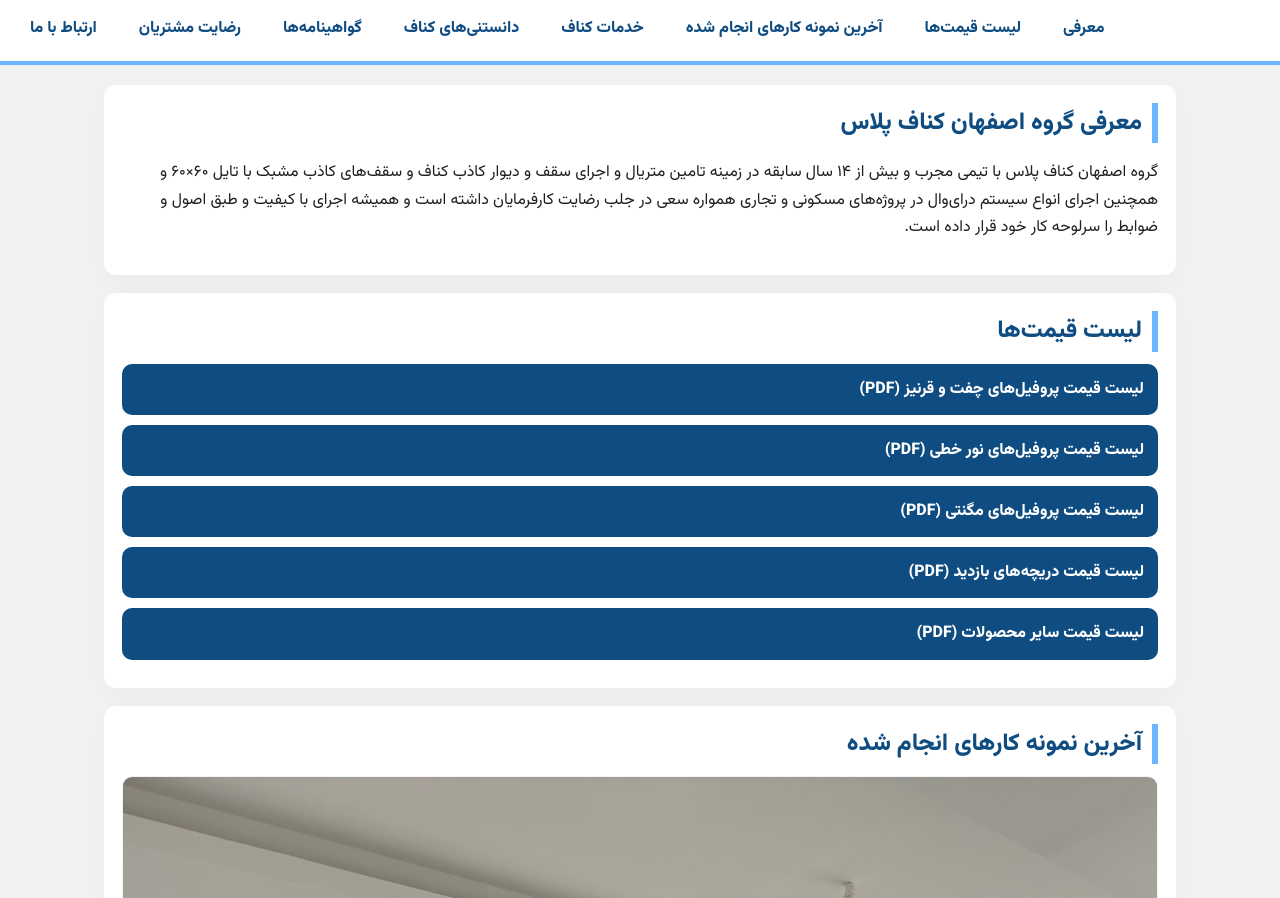
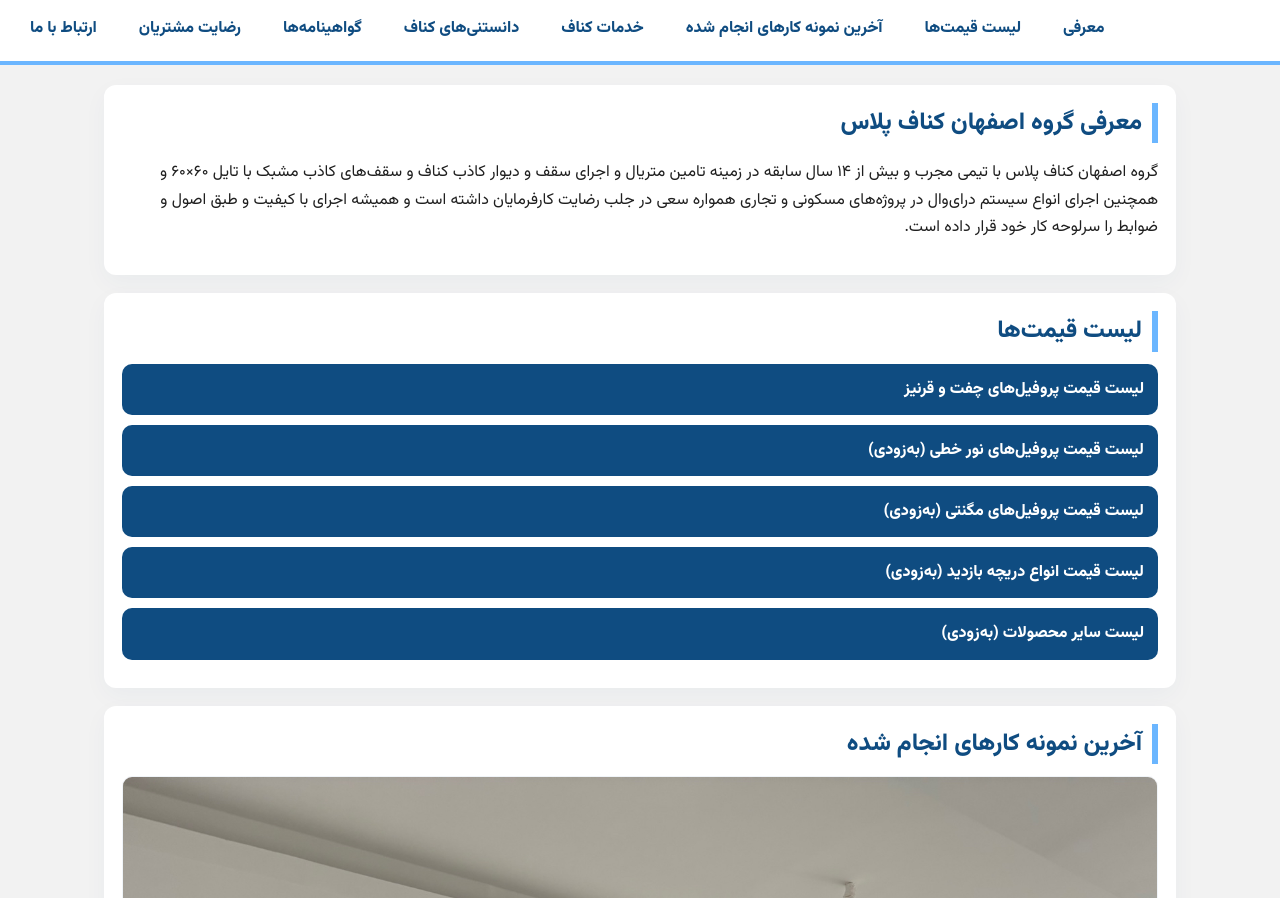
Before and after one commit to hamedansari696-hash/Esfahan_Knauf_Plus, a plain HTML site: page index.html in a window 1280 px wide. Shown: the part 202-1100 px from the top of the page. Drawn offline with Linux system fonts and the light colour scheme; files whose address does not match are found by name.

Commit message:
Update PDF links to use Persian titles

```diff
--- a/index.html
+++ b/index.html
@@ -177,21 +177,31 @@ footer p{margin:6px 0;color:var(--muted)}
     </p>
   </section>
 
-  <!-- PRICES (PDF links with Persian filenames) -->
-  <section id="prices" class="section">
+<!-- PRICES (PDF links with Persian titles) -->
+<section id="prices" class="section">
     <h2>لیست قیمت‌ها</h2>
 
-    <div class="btn-box"><a href="لیست قیمت پروفیل های چفت و قرنیز.pdf" target="_blank">لیست قیمت پروفیل‌های چفت و قرنیز (PDF)</a></div>
+    <div class="btn-box">
+        <a href="pdf/cheft.pdf" target="_blank">لیست قیمت پروفیل‌های چفت و قرنیز</a>
+    </div>
 
-    <div class="btn-box"><a href="لیست قیمت پروفیل های نور خطی.pdf" target="_blank">لیست قیمت پروفیل‌های نور خطی (PDF)</a></div>
+    <div class="btn-box">
+        <a href="#" target="_blank">لیست قیمت پروفیل‌های نور خطی (به‌زودی)</a>
+    </div>
 
-    <div class="btn-box"><a href="لیست قیمت پروفیل های مگنتی.pdf" target="_blank">لیست قیمت پروفیل‌های مگنتی (PDF)</a></div>
+    <div class="btn-box">
+        <a href="#" target="_blank">لیست قیمت پروفیل‌های مگنتی (به‌زودی)</a>
+    </div>
 
-    <div class="btn-box"><a href="لیست قیمت دریچه های بازدید.pdf" target="_blank">لیست قیمت دریچه‌های بازدید (PDF)</a></div>
+    <div class="btn-box">
+        <a href="#" target="_blank">لیست قیمت انواع دریچه بازدید (به‌زودی)</a>
+    </div>
 
-    <div class="btn-box"><a href="لیست قیمت سایر محصولات.pdf" target="_blank">لیست قیمت سایر محصولات (PDF)</a></div>
+    <div class="btn-box">
+        <a href="#" target="_blank">لیست سایر محصولات (به‌زودی)</a>
+    </div>
 
-  </section>
+</section>
 
   <!-- GALLERY -->
   <section id="gallery" class="section gallery">
```
